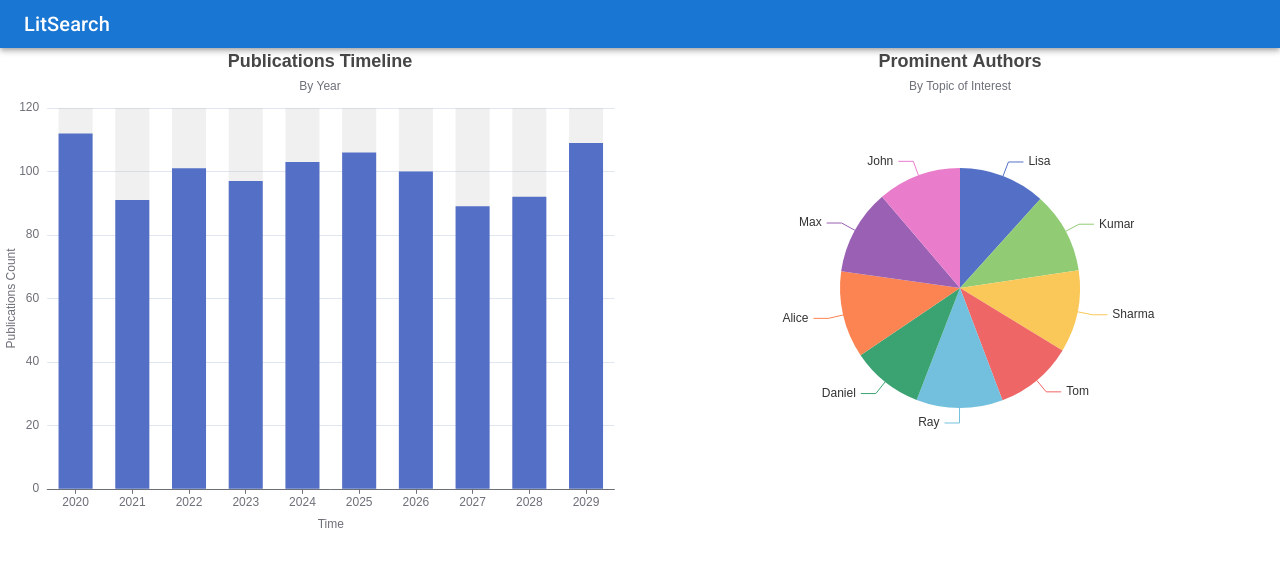
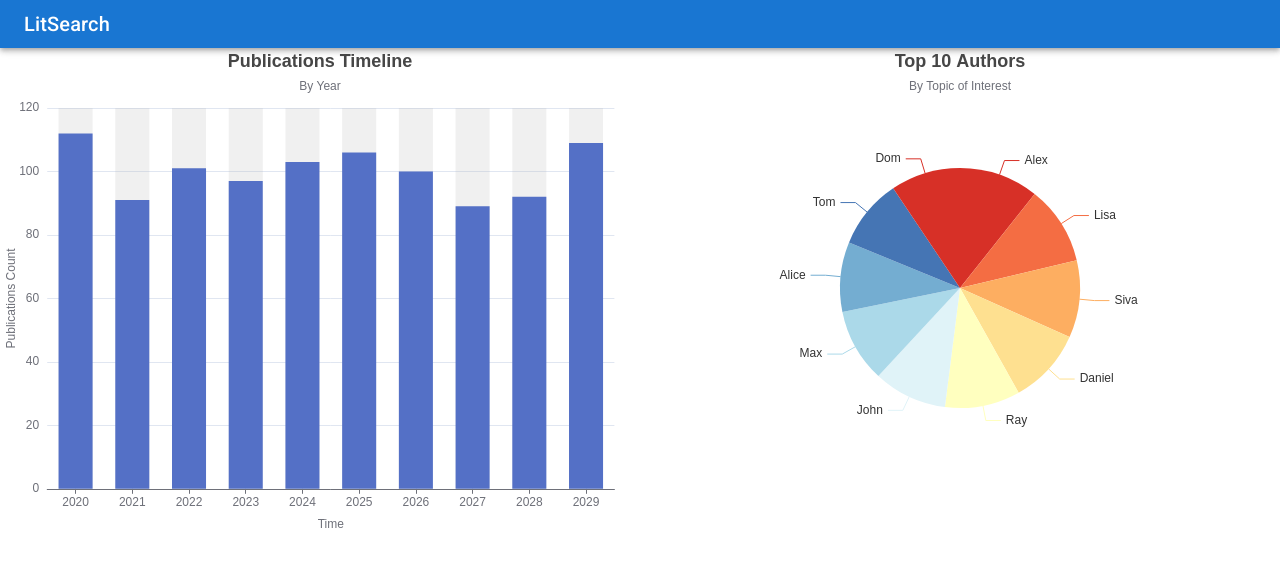
Before and after one commit to maneetgoyal/lit-search, a React (Create React App) app: page / in a window 1280 px wide. Shown: the top 566 px of the page. Built offline with nearby package versions, Linux system fonts and the light colour scheme.

Commit message:
Filter top 10 authors and include 10 colors in color paltette

```diff
--- a/src/App.tsx
+++ b/src/App.tsx
@@ -31,7 +31,12 @@ function getPieChartData(data: Publication[], filter?: string): [string, number]
     },
     (val) => val
   );
-  return aggregatedByAuthor;
+  // Sort author by publication count
+  aggregatedByAuthor.sort(([, a], [, b]) => {
+    return a - b > 0 ? -1 : 1;
+  });
+  // getting top 10 authors only
+  return aggregatedByAuthor.slice(0, 10);
 }
 
 export function App(): JSX.Element {
@@ -121,8 +126,19 @@ export function App(): JSX.Element {
           <ReactECharts
             style={{ height: "60vh", width: "100%" }}
             option={{
+              color: [
+                "#d73027",
+                "#f46d43",
+                "#fdae61",
+                "#fee090",
+                "#ffffbf",
+                "#e0f3f8",
+                "#abd9e9",
+                "#74add1",
+                "#4575b4",
+              ],
               title: {
-                text: "Prominent Authors",
+                text: "Top 10 Authors",
                 subtext: "By Topic of Interest",
                 left: "center",
               },
--- a/src/utils.ts
+++ b/src/utils.ts
@@ -16,7 +16,7 @@ export function getDummyData(): Publication[] {
     publications.push({
       publicationDate: faker.date.between("2020-01-01T00:00:00.000Z", "2030-01-01T00:00:00.000Z").toISOString(),
       authors: faker.helpers.arrayElements(
-        ["Max", "Tom", "Lisa", "Daniel", "Kumar", "Sharma", "John", "Alice", "Ray"],
+        ["Max", "Tom", "Lisa", "Daniel", "Kumar", "Sharma", "John", "Alice", "Ray", "Alex", "Dom", "Siva"],
         faker.datatype.number({ min: 1, max: 4 })
       ),
       topic: faker.helpers.arrayElement([
```
